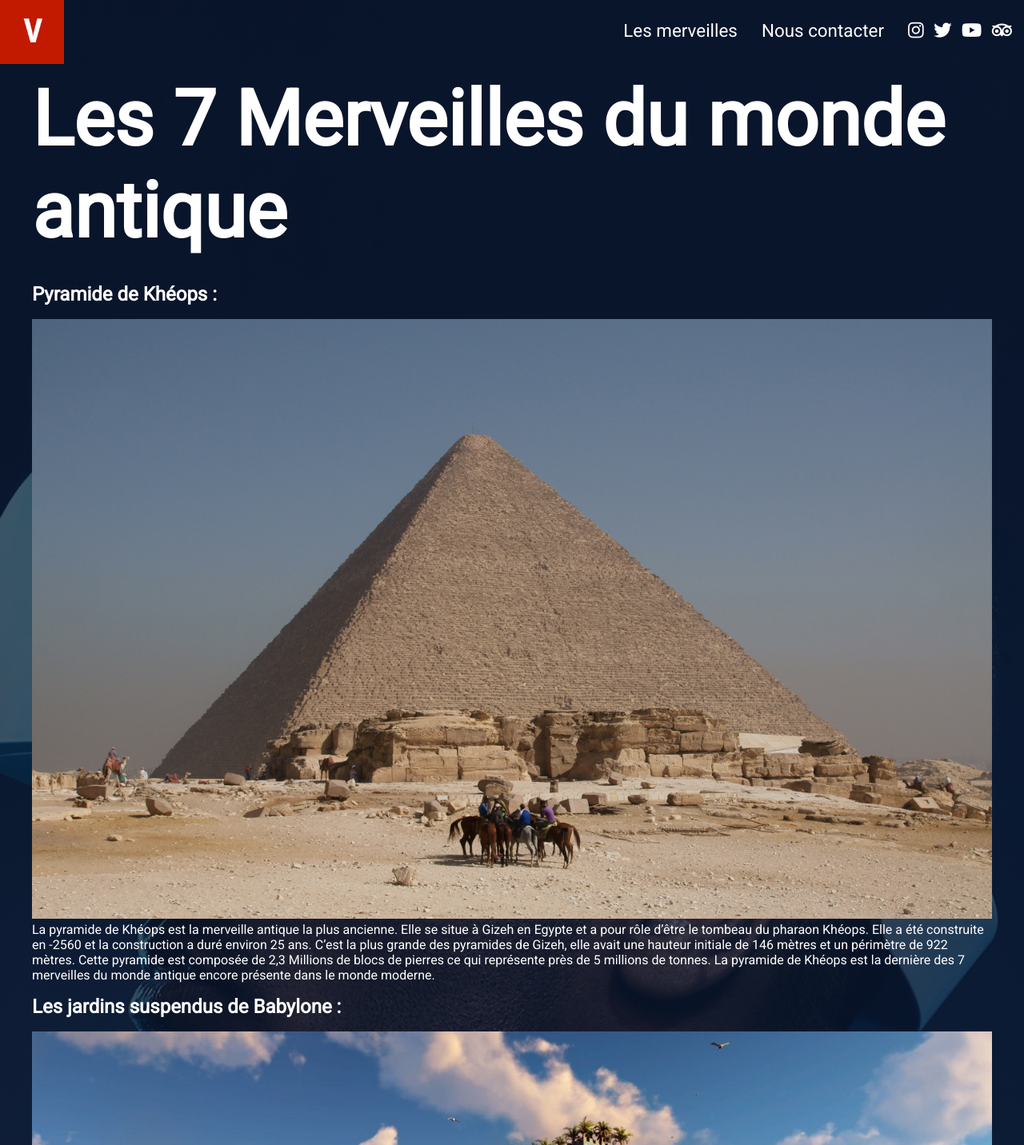
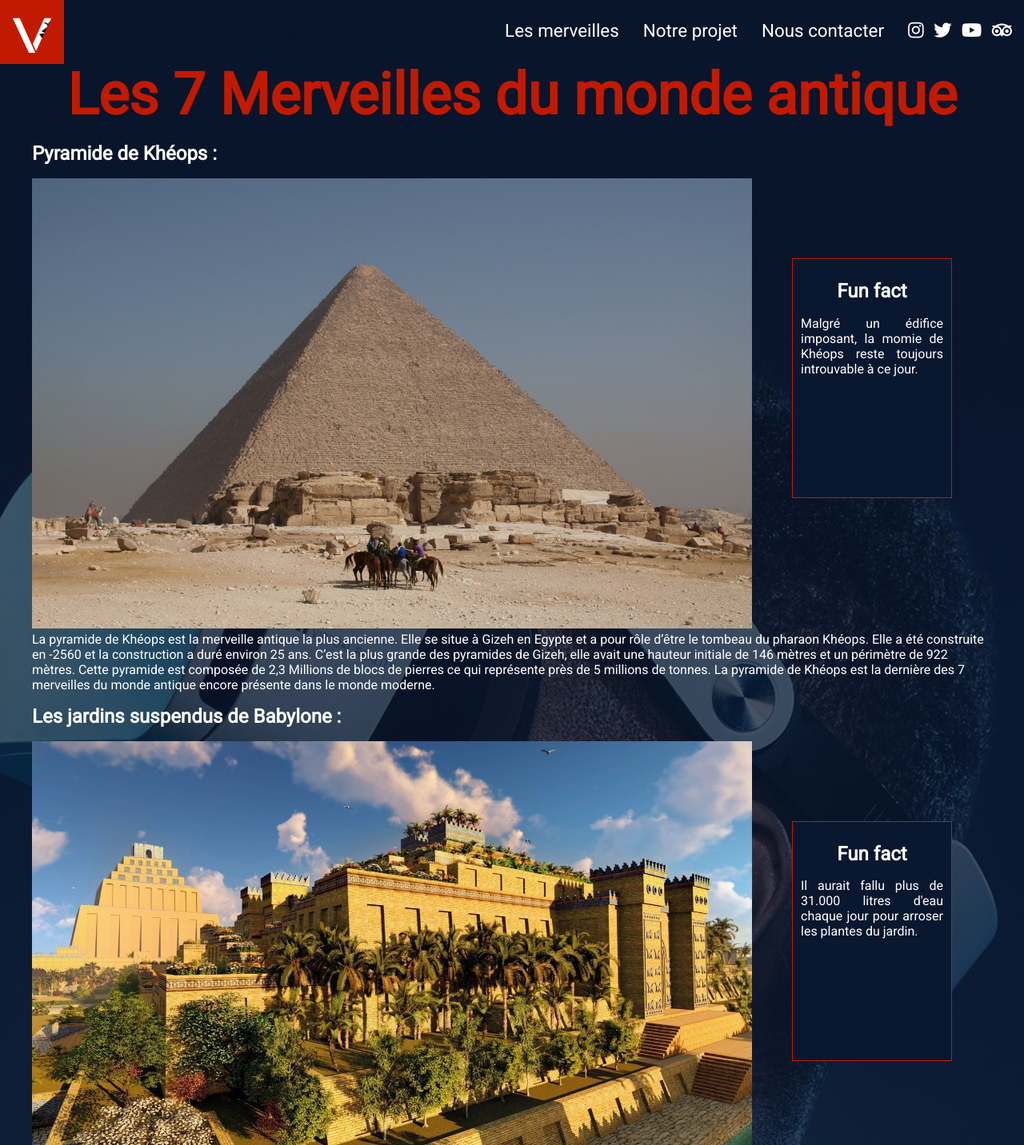
Before and after one commit to AurelienRoge/VirtualRealitISEN, a PHP site: page /merveilles.php in a window 1280 px wide. Shown: the top 1432 px of the page at 80% size. Run offline with PHP 8.4, Linux system fonts and the light colour scheme.

Commit message:
Début des finitions

```diff
--- a/include/footer.php
+++ b/include/footer.php
@@ -20,7 +20,7 @@
             <section class="connecte">
                 <h2>Soutenez-nous !</h2>
                 <div class="icons">
-                    <a href="https://www.facebook.com/" target="_blank"><i class="fab fa-facebook fa-2x"></i></a>
+                    <a href="https://instagram.com/" target="_blank"><i class="fab fa-instagram fa-2x"></i></a>
                     <a href="https://twitter.com/" target="_blank"><i class="fab fa-twitter fa-2x"></i></a>
                     <a href="https://www.youtube.com/" target="_blank"><i class="fab fa-youtube fa-2x"></i></a>
                     <a href="https://www.tripadvisor.com/" target="_blank"><i class="fab fa-tripadvisor fa-2x"></i></a>
--- a/include/header.php
+++ b/include/header.php
@@ -13,10 +13,11 @@
     <div id="page-container">
         <div id="content-wrap">
             <header>
-            <a href="index.php" class="logoheader"><img src="img/logo.png" alt="VIRTUAL REALIT'ISEN" width="80" height="80"></a>
+            <a href="index.php" class="logoheader"><img src="img/virtual_realitisen.png" alt="VIRTUAL REALIT'ISEN" width="80" height="80"></a>
                 <nav>
                     <ul class="navheader">
                         <li class="limerveilles"><a href="merveilles.php">Les merveilles</a></li>
+                        <li class="linotreprojet"><a href="projet.php">Notre projet</a></li>
                         <li class="licontact"><a href="contact.php">Nous contacter</a></li>
                         <li class="lireseaux">
                             <a href="https://instagram.com/" target="_blank" class="igicon"><i class="fab fa-instagram fa-x"></i></a>
--- a/merveilles.php
+++ b/merveilles.php
@@ -7,12 +7,14 @@
 
       <article class="kheops">
          <h2>Pyramide de Khéops :</h2>
+         <aside><h2>Fun fact</h2>Malgré un édifice imposant, la momie de Khéops reste toujours introuvable à ce jour.</aside>
          <img src="img/Great_Pyramid_of_Giza.jpg" alt="La pyramide de Khéops" width="1200">
          <p>La pyramide de Khéops est la merveille antique la plus ancienne. Elle se situe à Gizeh en Egypte et a pour rôle d’être le tombeau du pharaon Khéops. Elle a été construite en -2560 et la construction a duré environ 25 ans. C’est la plus grande des pyramides de Gizeh, elle avait une hauteur initiale de 146 mètres et un périmètre de 922 mètres. Cette pyramide est composée de 2,3 Millions de blocs de pierres ce qui représente près de 5 millions de tonnes. La pyramide de Khéops est la dernière des 7 merveilles du monde antique encore présente dans le monde moderne.</p>
       </article>
 
       <article class="Babylone">
          <h2>Les jardins suspendus de Babylone :</h2>
+         <aside><h2>Fun fact</h2>Il aurait fallu plus de 31.000 litres d'eau chaque jour pour arroser les plantes du jardin.</aside>
          <img src="img/jardins_suspendus_de_babylone.jpg" alt="Les jardins suspendus de Babylone"
          width="1200">
          <p>Les jardins suspendus de Babylone sont la 2ème merveille du monde antique la plus ancienne, elle se trouve dans la ville de Babylone en Irak, construits durant le 6ème siècle avant J-C. Le prêtre babylonien Bérose attribue la construction des jardins suspendus à Nabuchodonosor II. Il aurait fait construire cet édifice pour son épouse, originaire de Médie, pays montagneux de l'Iran occidental, pour soigner sa nostalgie de son pays natal et de sa verdure, qui contrastait avec le relief plat et le climat aride de Babylone. On apprend l’existence des jardins suspendus dans les écrits de plusieurs auteurs grecques mais lors de la redécouverte de Babylone et lors de ses fouilles, les jardins n’ont pas été retrouvés.</p>
@@ -20,30 +22,35 @@
 
       <article class="Zeus">
          <h2>Statue chryséléphantine de Zeus à Olympie :</h2>
+         <aside><h2>Fun fact</h2>Les experts pensent qu’il a fallu plus d’une tonne d’or et autant d’ivoire pour réaliser cette merveille !</aside>
          <img src="img/statue_zeus.jpg" alt="Statue chryséléphantine de Zeus à Olympie" width="600">
-         <p>La statue chryséléphantine de Zeus à Olympie est une œuvre du sculpteur athénien Phidias, réalisée vers 436 avant J-C. à Olympie. Aujourd'hui disparue, elle était considérée dans l'Antiquité comme la troisième des Sept Merveilles du monde. Cette statue était réalisée d’or et d’ivoire et avait un but religieux. La statue représentait Zeus assis sur son trône couronnée d’un rameau d’olivier, dans la main droite une statuette de Niké la personnification de la victoire et dans la main gauche un sceptre surmonté d’un aigle. Les dimensions restent inconnues.</p>
-      </article>
-
-      <article class="Mausolee">
-         <h2>Mausolée d’Halicarnasse :</h2>
-         <img src="img/Halicarnassus.png" alt="Mausolée d’Halicarnasse" width="1200">
-         <p>Le mausolée d'Halicarnasse est le tombeau de Mausole, dirigeant d’une région de la Perse mort en 353 av. J.-C.. Il était considéré dans l'Antiquité comme la cinquième des Sept Merveilles du monde. Halicarnasse est aujourd’hui la ville de Bodrum, au sud-ouest de la Turquie. Le mausolée d’Halicarnasse est fait de marbre et a une utilité religieuse. Le monument a été détruit à cause de multiples tremblements de terre. Il faisait environ 45 mètres de haut.</p>
+         <p>La statue chryséléphantine de Zeus à Olympie est une œuvre du sculpteur athénien Phidias, réalisée vers 436 avant J-C. à Olympie. Aujourd'hui disparue, elle était considérée dans l'Antiquité comme la troisième des Sept Merveilles du monde. Cette statue était réalisée d’or et d’ivoire et avait un but religieux. La statue représentait Zeus assis sur son trône couronnée d’un rameau d’olivier, dans la main droite une statuette de Niké, la personnification de la victoire, et dans la main gauche un sceptre surmonté d’un aigle. Les dimensions restent inconnues.</p>
       </article>
 
       <article class="Artemis">
          <h2>Temple d’Artémis :</h2>
+         <aside><h2>Fun fact</h2>Erostrate, l'homme qui a incendié volontairement le temple d'Artémis, affirma qu'il avait fait cela uniquement pour la célébrité, ne trouvant que ce moyen pour devenir célèbre.</aside>
          <img src="img/artemisjpg.jpg" alt="Temple Artémis" width="1200">
-         <p>Le temple d’Artémis à Ephèse en Turquie est dans l’Antiquité l’un des plus importants sanctuaires d’Artémis, déesse grecque de la chasse et de la nature sauvage. Il était considéré dans l’Antiquité comme le quatrième des Sept Merveilles du Monde. Le temple d’Artémis a été construit en 560 avant J-C par Théodore de Samos, Chersiphron, Métagénès a un but religieux, le temple était fait de marbre. Le temple a été détruit le 21 juillet 356 avant J-C par Erostrate lors d’un incendie volontaire visant à le rendre populaire.</p>
+         <p>Le temple d’Artémis à Ephèse en Turquie est dans l’Antiquité l’un des plus importants sanctuaires d’Artémis, déesse grecque de la chasse et de la nature sauvage. Il était considéré dans l’Antiquité comme le quatrième des Sept Merveilles du Monde. Le temple d’Artémis a été construit en 560 avant J-C par Théodore de Samos, Chersiphron et Métagénès à un but religieux. Le temple était fait de marbre. Le temple a été détruit le 21 juillet 356 avant J-C par Erostrate lors d’un incendie volontaire.</p>
+      </article>
+
+      <article class="Mausolee">
+         <h2>Mausolée d'Halicarnasse :</h2>
+         <aside><h2>Fun fact</h2>Le monument était admiré dès l'Antiquité pour ses dimensions et sa décoration, si bien qu'on appelle maintenant « mausolée » tout tombeau de grande dimension.</aside>
+         <img src="img/Halicarnassus.png" alt="Mausolée d’Halicarnasse" width="1200">
+         <p>Le mausolée d'Halicarnasse est le tombeau de Mausole, dirigeant d’une région de la Perse, mort en 353 av. J-C. Il était considéré dans l'Antiquité comme la cinquième des Sept Merveilles du monde. Halicarnasse est aujourd’hui la ville de Bodrum, au sud-ouest de la Turquie. Le mausolée d’Halicarnasse est fait de marbre et a une utilité religieuse. Le monument a été détruit à cause de multiples tremblements de terre. Il faisait environ 45 mètres de haut.</p>
       </article>
 
       <article class="Rhodes">
          <h2>Colosse de Rhodes :</h2>
+         <aside><h2>Fun fact</h2>La statue est restée environ 13,5x plus longtemps brisée que debout. En effet elle est restée 65 à 66 ans debout, contre 880 à 881 ans brisée.</aside>
          <img src="img/rhodes.jpg" alt="Le colosse de Rhodes">
-         <p>Le colosse de Rhodes était une statue d'Hélios, le dieu Soleil, en bronze, dont la hauteur dépassait trente mètres, œuvre de Charès de Lindos. Souvenir de la résistance victorieuse à Démétrios Ier Poliorcète érigée sur l'île de Rhodes vers -292, cette gigantesque effigie d'Hélios, dieu tutélaire de la ville de Rhodes, fut renversée en -227 ou -226 par un tremblement de terre. Cassée au niveau des genoux, elle s'effondra et tomba en morceaux. La statue brisée resta sur place jusqu'en 654. Il ne reste plus aujourd'hui la moindre trace du colosse. Elle était considérée dans l'Antiquité comme la sixième des Sept Merveilles du monde.<p>
+         <p>Le colosse de Rhodes était une statue d'Hélios, le dieu Soleil, en bronze, dont la hauteur dépassait trente mètres, œuvre de Charès de Lindos. Souvenir de la résistance victorieuse à Démétrios Ier Poliorcète, érigée sur l'île de Rhodes vers -292, cette gigantesque effigie d'Hélios, dieu tutélaire de la ville de Rhodes, fut renversée en -227 ou -226 par un tremblement de terre. Cassée au niveau des genoux, elle s'effondra et tomba en morceaux. La statue brisée resta sur place jusqu'en 654. Il ne reste plus aujourd'hui la moindre trace du colosse. Elle était considérée dans l'Antiquité comme la sixième des Sept Merveilles du monde.<p>
       </article>
 
       <article class="Alexandrie">
          <h2>Phare d’Alexandrie :</h2>
+         <aside><h2>Fun fact</h2><p class="funfactalexandrie">Le phare a été construit pour protéger les marins de la côte d'Alexandrie et également comme œuvre de propagande. La ville tout entière a été construite de façon démesurée et le phare devait en être le symbole. Le résultat fut tel que, depuis, le mot phare (du latin pharus, dérivé lui-même du nom de l'île de Pharos), est utilisé pour désigner communément ce type d'édifice. </p></aside>
          <img src="img/phare_alexandrie.jpg" alt="Le phare d'Alexandrie" width="1200">
          <p>Le phare d'Alexandrie était un phare situé à Alexandrie, en Égypte. Il était considéré dans l'Antiquité comme la septième des Sept Merveilles du monde. Il a servi de guide aux marins pendant près de dix-sept siècles (du IIIe siècle av. J.-C. au XIVe siècle). Sa construction aurait débuté entre 299 et 289 avant notre ère (la date exacte est inconnue) et duré une quinzaine d'années. Les travaux ont commencé sous le règne de Ptolémée Ier mais il meurt avant la fin du chantier qui est achevé sous le règne de son fils Ptolémée II. Le phare a été endommagé au IVème siècle et XIVème siècle et entièrement détruit en 1303 à cause de tremblements de terres et raz de marée.</p>
       </article>
--- a/style.css
+++ b/style.css
@@ -3,6 +3,11 @@
     padding:0px;
     font-family: 'Roboto', sans-serif;
     box-sizing: border-box;
+}
+
+*::selection{
+        color: #fff;
+        background-color: #c21a00;
 }
 
 body{
@@ -73,7 +78,7 @@
     color:#c21a00;
 }
 
-.limerveilles,.licontact,.lireseaux{
+.limerveilles,.licontact,.lireseaux,.linotreprojet{
     margin: 25px 15px;
 }
 
@@ -101,6 +106,7 @@
     flex-direction: column;
     width: 1200px;
 }
+
 .mainpagemain{
     display: flex;
     align-items: center;
@@ -188,12 +194,62 @@
     display: flex;
     justify-content: center;
 }
+
 .pagemerveilles{
     display: flex;
     justify-content: center;
     flex-direction: column;
     align-items: center;
     width: 1200px;
+}
+
+.pagemerveilles h1{
+    color: #c21a00;
+}
+
+.pagemerveilles h1:hover{
+    color:white;
+}
+
+.pagemerveilles h1,h2{
+    transition: all .3s;
+
+}
+
+.pagemerveilles h2:hover{
+    color:#c21a00;
+}
+
+.pagemerveilles h1{
+    font-size: 4.5rem;
+    margin: 0;
+}
+
+.pagemerveilles img{
+    width:900px;
+}
+
+aside{
+    position: absolute;
+    height: 300px;
+    width: 200px;
+    background-color: #09172f;
+    border: 1px solid #c21a00;
+    padding: 10px;
+    display: flex;
+    align-items: center;
+    flex-direction: column;
+    text-align: justify;
+    margin: 100px 950px;
+    transition: all 0.3s;
+}
+
+.funfactalexandrie{
+    font-size: 0.82rem;
+}
+
+aside:hover{
+    transform: scale(1.2);
 }
 
 /* FOOTER */
@@ -212,7 +268,7 @@
 }
 
 footer h2:hover{
-    color:yellow;
+    color:#09172f;
 }
 
 #footer {
@@ -248,7 +304,7 @@
 }
 
 .footerinfo a:hover{
-    color:yellow;
+    color:#09172f;
 }
 
 .icons{
@@ -287,7 +343,7 @@
 }
 
 .contactmail a{
-    color: white;
+    color: #c21a00;
     text-decoration: none;
     transition-property: color;
     transition-duration: .2s;
@@ -301,7 +357,7 @@
 }
 
 .contactmail a:hover{
-    color: #c21a00;
+    color: white;
 }
 
 .contactmaildessous a:hover{
```
Also changed, not shown: contact.php (+6 -2 lines), include/header_contact.php (+6 -5 lines), projet.php (added, +11 -0 lines), img/Virtual_RealitISEN.png (added).
